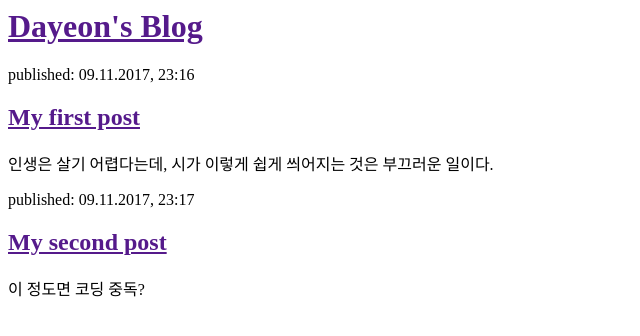
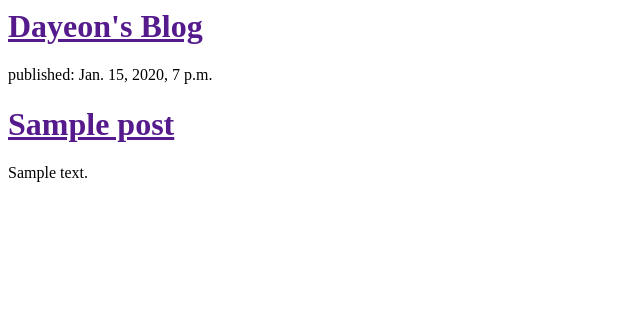
Before and after one commit to dayon95/POSLUN, a Django app: template blog/templates/blog/post_list.html in a window 1280 px wide. Shown: the top 336 px of the page, without its empty margins (0-640 px from the left). Run offline with Django 3.2, Linux system fonts and the light colour scheme; the template is opened without the code that fills it: values that come from a table or form of the project are taken from there, others are empty; tables that the repository leaves empty hold one stand-in row (values such as "Sample post").

Commit message:
Modified templates to display posts from database.

```diff
--- a/blog/templates/blog/post_list.html
+++ b/blog/templates/blog/post_list.html
@@ -7,16 +7,12 @@
       <h1><a href="">Dayeon's Blog</a></h1>
     </div>
 
+    {% for post in posts %}
     <div>
-      <p>published: 09.11.2017, 23:16</p>
-      <h2><a href="">My first post</a></h2>
-      <p>인생은 살기 어렵다는데, 시가 이렇게 쉽게 씌어지는 것은 부끄러운 일이다.</p>
+      <p>published: {{post.published_date}}</p>
+      <h1><a href="">{{post.title}}</a></h1>
+      <p>{{post.text|linebreaksbr}}</p>
     </div>
-
-    <div>
-      <p>published: 09.11.2017, 23:17</p>
-      <h2><a href="">My second post</a></h2>
-      <p>이 정도면 코딩 중독?</p>
-    </div>
+    {% endfor %}
   </body>
 </html>
--- a/blog/views.py
+++ b/blog/views.py
@@ -1,4 +1,7 @@
 from django.shortcuts import render
+from django.utils import timezone
+from .models import Post
 
 def post_list(request):
-    return render(request, 'blog/post_list.html', {})
+    posts = Post.objects.filter(published_date__lte=timezone.now()).order_by('published_date')
+    return render(request, 'blog/post_list.html', {'posts':posts})
```
